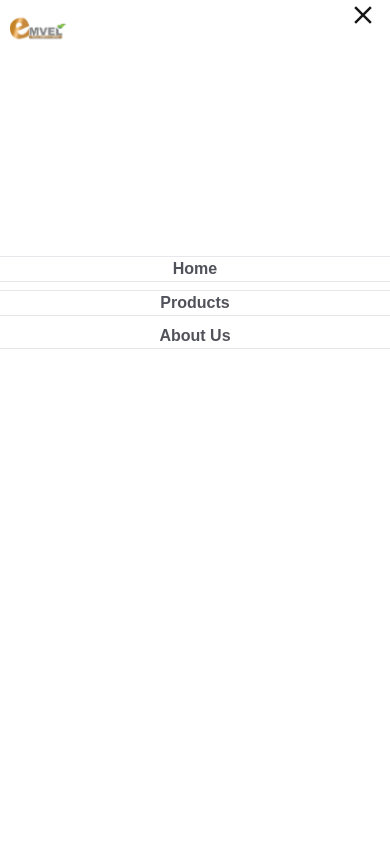
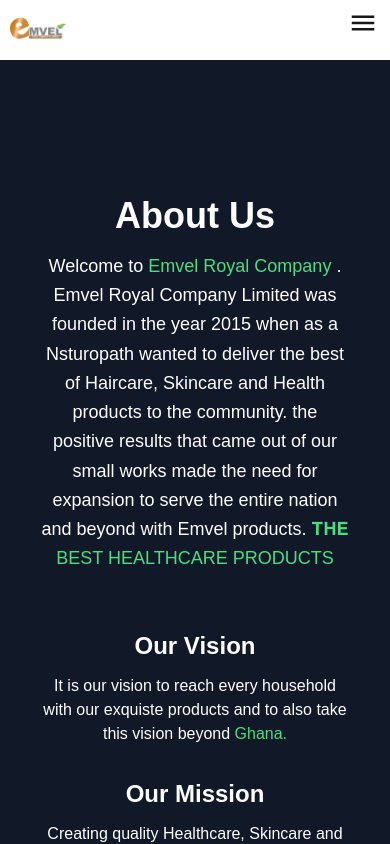
Before and after one commit to CodebyCc/emvel, a Next.js app: page /about in a window 390 px wide. Shown: the top 844 px of the page. Built offline with nearby package versions, Linux system fonts and the light colour scheme.

Commit message:
made additional stylesheet changes

```diff
--- a/app/about/page.js
+++ b/app/about/page.js
@@ -7,27 +7,27 @@
         <h1 className="text-4xl font-bold mb-4">About Us</h1>
         <p className="text-lg leading-relaxed mb-6">
           Welcome to{" "}
-          <span className="text-yellow-400">Emvel Royal Company </span>. Emvel
+          <span className="text-green-400">Emvel Royal Company </span>. Emvel
           Royal Company Limited was founded in the year 2015 when as a
           Nsturopath wanted to deliver the best of Haircare, Skincare and Health
           products to the community. the positive results that came out of our
           small works made the need for expansion to serve the entire nation and
           beyond with Emvel products.
-          <span className="text-yellow-400">𝐓𝐇𝐄 𝐍𝐄𝐗𝐓𝐠𝐞𝐧 𝐁𝐔𝐈𝐋𝐃𝐄𝐑𝐒</span>
+          <span className="text-green-400"> 𝐓𝐇𝐄 BEST HEALTHCARE PRODUCTS</span>
         </p>
         <div className="mt-8">
           <h2 className="text-2xl font-semibold mb-3">Our Vision</h2>
           <p className="">
             It is our vision to reach every household with our exquiste products
             and to also take this vision beyond
-            <span className="text-yellow-400"> Ghana.</span>
+            <span className="text-green-400"> Ghana.</span>
           </p>
         </div>
         <div className="mt-8">
           <h2 className="text-2xl font-semibold mb-3">Our Mission</h2>
           <p className="">
             Creating quality Healthcare, Skincare and Haircare products in
-            <span className="text-yellow-400"> Ghana.</span>
+            <span className="text-green-400"> Ghana.</span>
           </p>
         </div>
       </div>
--- a/app/components/Footer.js
+++ b/app/components/Footer.js
@@ -41,35 +41,6 @@
             </li>
           </ul>
         </div>
-
-        {/* Column 3 - Services */}
-        {/* <div>
-          <h3 className="text-lg font-semibold">Our Services</h3>
-          <ul className="mt-2 space-y-2">
-            <li>
-              <Link href="#" className="text-gray-400 hover:text-white">
-                Web Development
-              </Link>
-            </li>
-            <li>
-              <Link href="#" className="text-gray-400 hover:text-white">
-                UI/UX Design
-              </Link>
-            </li>
-            <li>
-              <Link href="#" className="text-gray-400 hover:text-white">
-                SEO Optimization
-              </Link>
-            </li>
-            <li>
-              <Link href="#" className="text-gray-400 hover:text-white">
-                E-commerce
-              </Link>
-            </li>
-          </ul>
-        </div> */}
-
-        {/* Column 4 - Contact */}
         <div>
           <h3 className="text-lg font-semibold">Contact Us</h3>
           <p className="text-gray-400 mt-2">Email : emvel88@gmail.com</p>
@@ -77,13 +48,7 @@
         </div>
       </div>
 
-      {/* Copyright */}
-      <div className="text-center text-gray-500 mt-8 mb-2 text-sm">
-        &copy; {new Date().getFullYear()} Emvel Royal Ghana. All rights
-        reserved.
-      </div>
-
-      <div className=" flex justify-center ">
+      <div className=" flex justify-center mt-6">
         <div className="flex ">
           <Link
             className="px-2"
@@ -114,6 +79,11 @@
           </Link>
         </div>
       </div>
+      {/* Copyright */}
+      <div className="text-center text-gray-500 mt-2 text-sm">
+        &copy; {new Date().getFullYear()} Emvel Royal Ghana. All rights
+        reserved.
+      </div>
     </footer>
   );
 }
--- a/app/components/Nav.js
+++ b/app/components/Nav.js
@@ -6,7 +6,7 @@
 import home1 from "../../public/emvy.png";
 
 const Nav = () => {
-  const [nav, setNav] = useState(true);
+  const [nav, setNav] = useState(false);
 
   const handleClick = () => {
     setNav(!nav);
@@ -15,23 +15,21 @@
   return (
     <nav className="flex justify-between relative  md:h-10 md:items-center font-bold">
       <div
-        onClick={() => setNav(false)}
+        onClick={() => setNav(true)}
         className="z-50 cursor-pointer text-3xl ml-2"
       >
         <Link href="/">
-          {/* <MdHome /> */}
           <Image src={home1} alt="Logo of Emvel" width={60} height={50} />
-          {/* <Image height="60" width="60" src="/icon.png" alt="logo" /> */}
         </Link>
       </div>
       <div
         onClick={handleClick}
-        className="flex cursor-pointer z-50 md:hidden text-3xl mr-3  ease-in duration-500 "
+        className="flex cursor-pointer z-50 md:hidden text-3xl mr-3 mt-2"
       >
         {nav ? <MdClose /> : <MdMenu />}
       </div>
       <ul className=" hidden md:flex md:justify-center ">
-        <li className=" mr-2 text-zinc-600 hover:text-green-600   ">
+        <li className=" mr-2 text-zinc-600 hover:text-green-600">
           <Link href="/products">Products</Link>
         </li>
 
@@ -42,16 +40,16 @@
       {nav && (
         <div className=" bg-white h-screen text-center w-screen block ease-in duration-500 fixed md:hidden ">
           <ul className="mt-64" onClick={handleClick}>
-            <li className="mb-2 border-t border-b text-zinc-600 hover:text-green-600 transition-colors border-ro ">
+            <li className="mb-2 border-t border-b text-zinc-800 hover:text-green-600 ">
               <Link href="/">Home</Link>
             </li>
-            <li className="mb-2 border-t border-b text-zinc-600 hover:text-zinc-800 transition-colors ">
+            <li className="mb-2 border-t border-b text-zinc-800  hover:text-green-600">
               <Link href="/products">Products</Link>
             </li>
             {/* <li className="mb-2  border-b text-zinc-600 hover:text-zinc-800 transition-colors ">
               <Link href="/contact">Contact Us</Link>
             </li> */}
-            <li className="mb-2  border-b text-zinc-600 hover:text-zinc-800 transition-colors ">
+            <li className="mb-2  border-b text-zinc-800  hover:text-green-600">
               <Link href="/about">About Us</Link>
             </li>
           </ul>
--- a/app/page.js
+++ b/app/page.js
@@ -11,7 +11,7 @@
           <span className="text-green-400"> Emvel Royal Company</span>
         </h1>
         <p className="text-2xl leading-relaxed font-bold mb-6">
-          Your No1 Stop for qualtiy and affordable Healthcare,Skincare and
+          Your No1 Stop for quality and affordable Healthcare,Skincare and
           Haircare Products
           <span className="text-green-400"> 𝐓𝐇𝐄 𝐍𝐄𝐗𝐓𝐠𝐞𝐧 𝐁𝐔𝐈𝐋𝐃𝐄𝐑𝐒</span>
         </p>
```
